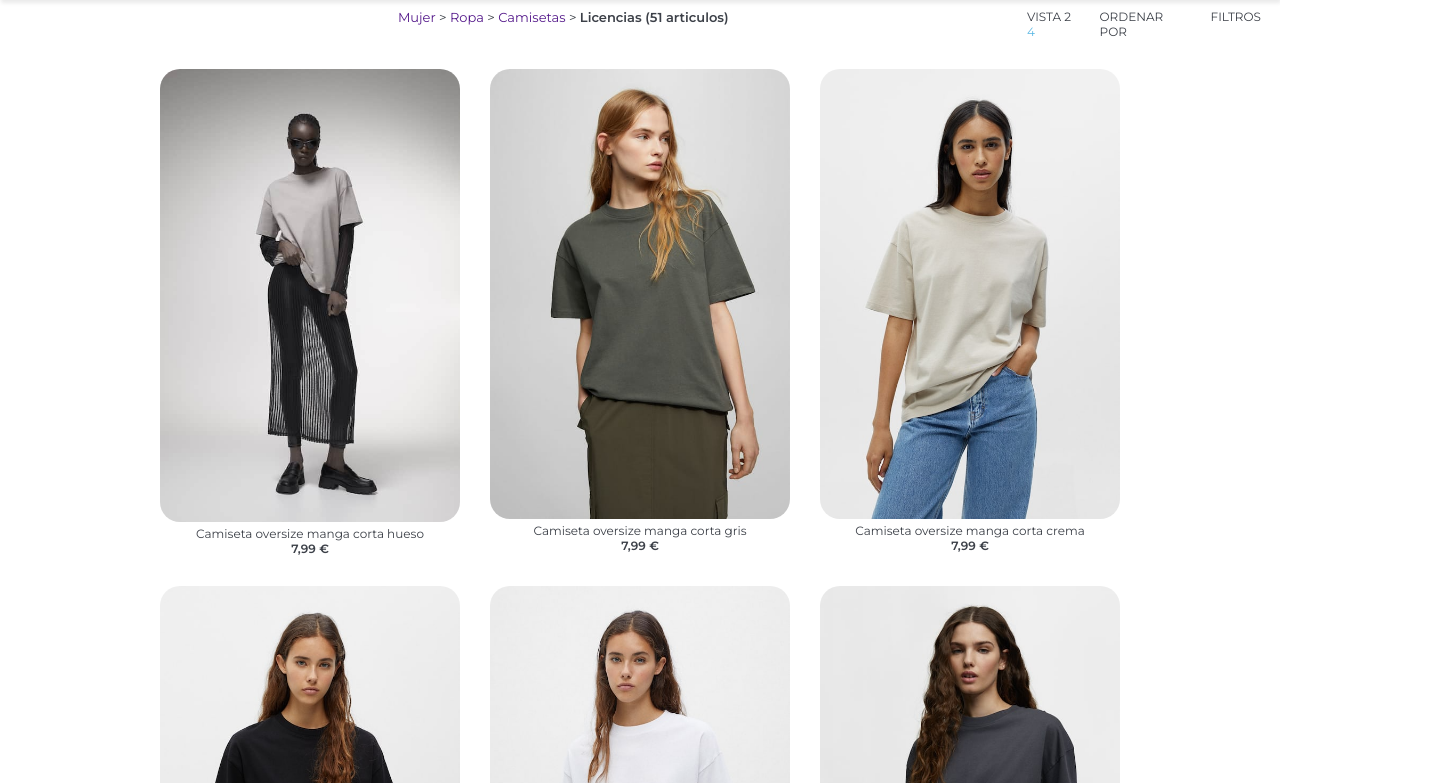
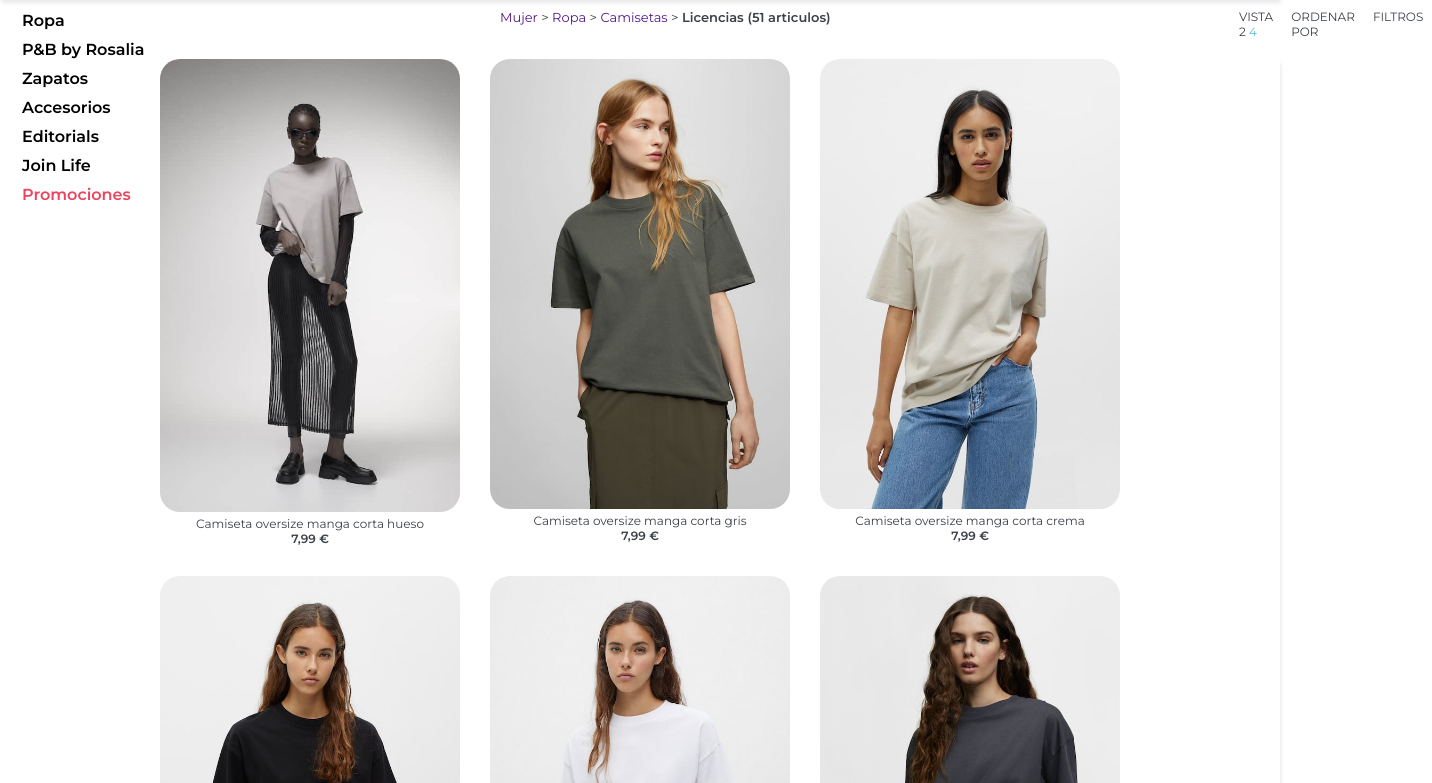
Before and after one commit to Oriiromero/tienda, a plain HTML site: page index.html in a window 1280 px wide. Shown: the part 84-867 px from the top of the page, 1432 px wide, since content can reach past the window. Drawn offline with Linux system fonts and the light colour scheme.

Commit message:
finished

```diff
--- a/gallery-styles.css
+++ b/gallery-styles.css
@@ -5,6 +5,8 @@
     justify-content: center;
     padding-bottom: 150px;
     box-shadow: 1px 4px 4px #EAEAEA;
+    margin-top: 40px;
+
 }
 
 .gallery__box {
@@ -13,6 +15,7 @@
     align-items: center;
     transition: all 1s ease-in-out;
     cursor: pointer;
+    width: 300px;
 }
 
 .gallery__box:hover {
--- a/header-styles.css
+++ b/header-styles.css
@@ -24,6 +24,29 @@ header {
     margin-left: 10px;
 }
 
+.header__opition-f-m__fem-ul {
+    position: absolute;
+    margin-top: 15px;
+    position: fixed;
+    z-index: 2;
+}
+
+.header__opition-f-m__fem-ul_li,
+.header__opition-f-m__fem__li {
+    padding: 5px;
+    list-style: none;
+    font-weight: 900;
+    font-size: 16px;
+}
+
+.header__opition-f-m__fem__li a {
+    color: #EB455F;
+}
+
+.header__opition-f-m__fem-ul_li a {
+    color: black;
+}
+
 .header__opition-f-m__fem,
 .header__opition-f-m__masc {
     margin: 5px;
@@ -32,16 +55,12 @@ header {
 .header__opition-f-m__fem:hover {
     color: black;
     font-weight: bold;
-    transform: scale(1.1);
-    transition: all 1s ease-in-out 0s;
     cursor: pointer;
 }
 
 .header__opition-f-m__masc p:hover {
     color: black;
     font-weight: bold;
-    transform: scale(1.1);
-    transition: all 1s ease-in-out 0s;
     cursor: pointer;
 }
 
@@ -77,12 +96,12 @@ header {
 .user__login {
     margin-left: 15px;
     margin-right: 10px;
-    transition: all 1s ease-in-out;
+    transition: all 1s ease;
 }
 
 .user__shop {
     margin-left: 10px;
-    transition: all 1s ease-in-out;
+    transition: all 1s ease;
 }
 
 .user__login:hover {
@@ -106,14 +125,15 @@ header {
 .below-title {
     height: 30px;
     position: absolute;
-    margin-right: 12%;
+    left: 500px;
 }
 
 .other {
     font-size: 12px;
     display: flex;
     justify-content: flex-end;
-    margin-left: 80%;
+    position: absolute;
+    left: 1230px;
 }
 
 .view,
--- a/index.html
+++ b/index.html
@@ -5,10 +5,12 @@
     <meta charset="UTF-8" />
     <meta http-equiv="X-UA-Compatible" content="IE=edge" />
     <meta name="viewport" content="width=device-width, initial-scale=1.0" />
+    <!-- styles -->
     <link rel="stylesheet" href="header-styles.css">
     <link rel="stylesheet" href="gallery-styles.css">
     <link rel="stylesheet" href="news-style.css">
     <link rel="stylesheet" href="info-styles.css">
+    <!-- fonts -->
     <link rel="preconnect" href="https://fonts.googleapis.com">
     <link rel="preconnect" href="https://fonts.gstatic.com" crossorigin>
     <link rel="preconnect" href="https://fonts.googleapis.com">
@@ -26,6 +28,16 @@
             <div class="header__option-f-m">
                 <div class="header__opition-f-m__fem">
                     <p> MUJER </p>
+                    <ul class="header__opition-f-m__fem-ul">
+                        <li class="header__opition-f-m__fem-ul_li"> <a href=""> Novedades </a></li>
+                        <li class="header__opition-f-m__fem-ul_li"> <a href=""> Ropa </a></li>
+                        <li class="header__opition-f-m__fem-ul_li"> <a href=""> P&B by Rosalia </a></li>
+                        <li class="header__opition-f-m__fem-ul_li"> <a href=""> Zapatos </a></li>
+                        <li class="header__opition-f-m__fem-ul_li"> <a href=""> Accesorios </a></li>
+                        <li class="header__opition-f-m__fem-ul_li"> <a href=""> Editorials </a></li>
+                        <li class="header__opition-f-m__fem-ul_li"> <a href=""> Join Life </a></li>
+                        <li class="header__opition-f-m__fem__li"> <a href=""> Promociones </a></li>
+                    </ul>
                 </div>
                 <div class="header__opition-f-m__masc">
                     <p> HOMBRE </p>
@@ -52,8 +64,7 @@
     <!-- SUB-TEXT -->
     <div class="sub-text">
         <div class="below-title">
-            <p> <a href=""> Mujer </a> > <a href=""> Ropa </a> > <a href=""> Camisetas </a> > <b>Licencias (51
-                        articulos)</b> </p>
+            <p> <a href=""> Mujer </a> > <a href=""> Ropa </a> > <a href=""> Camisetas </a> > <b>Licencias (51 articulos)</b> </p>
         </div>
         <div class="other">
             <div class="view">
@@ -203,6 +214,8 @@
             </div>
         </div>
     </div>
+
+    <!-- NEWSLETTER -->
     <div class="newsletter">
         <div class="newsletter__message">
             <p class="newsletter__message-discount">10% DE DESCUENTO...</p>
@@ -235,6 +248,8 @@
             <p> De lunes a viernes de 9:30 a 22:00 </p>
         </div>
     </div>
+
+    <!-- INFO -->
     <div class="info">
         <div class="shop-guide">
             <ul>
```
